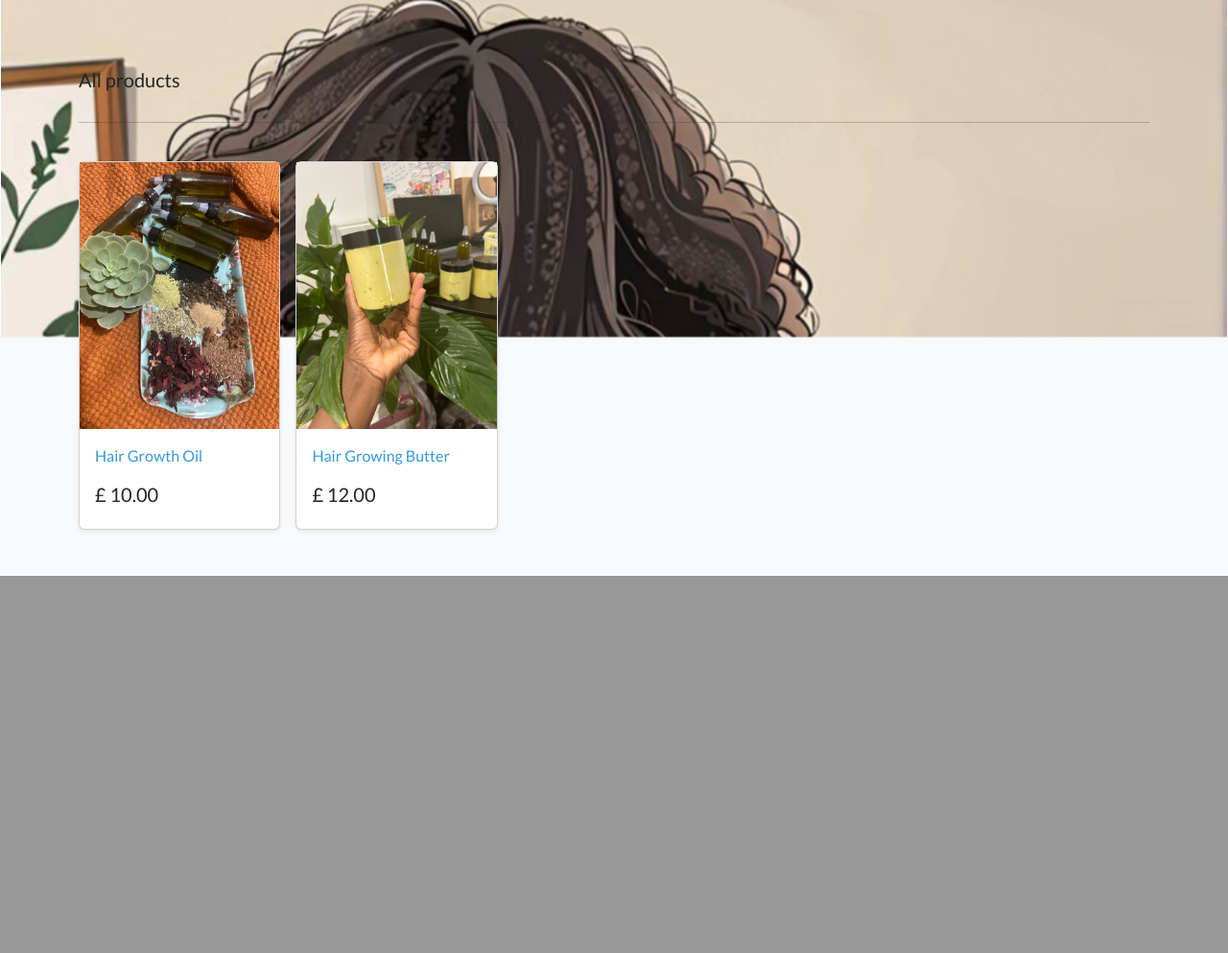
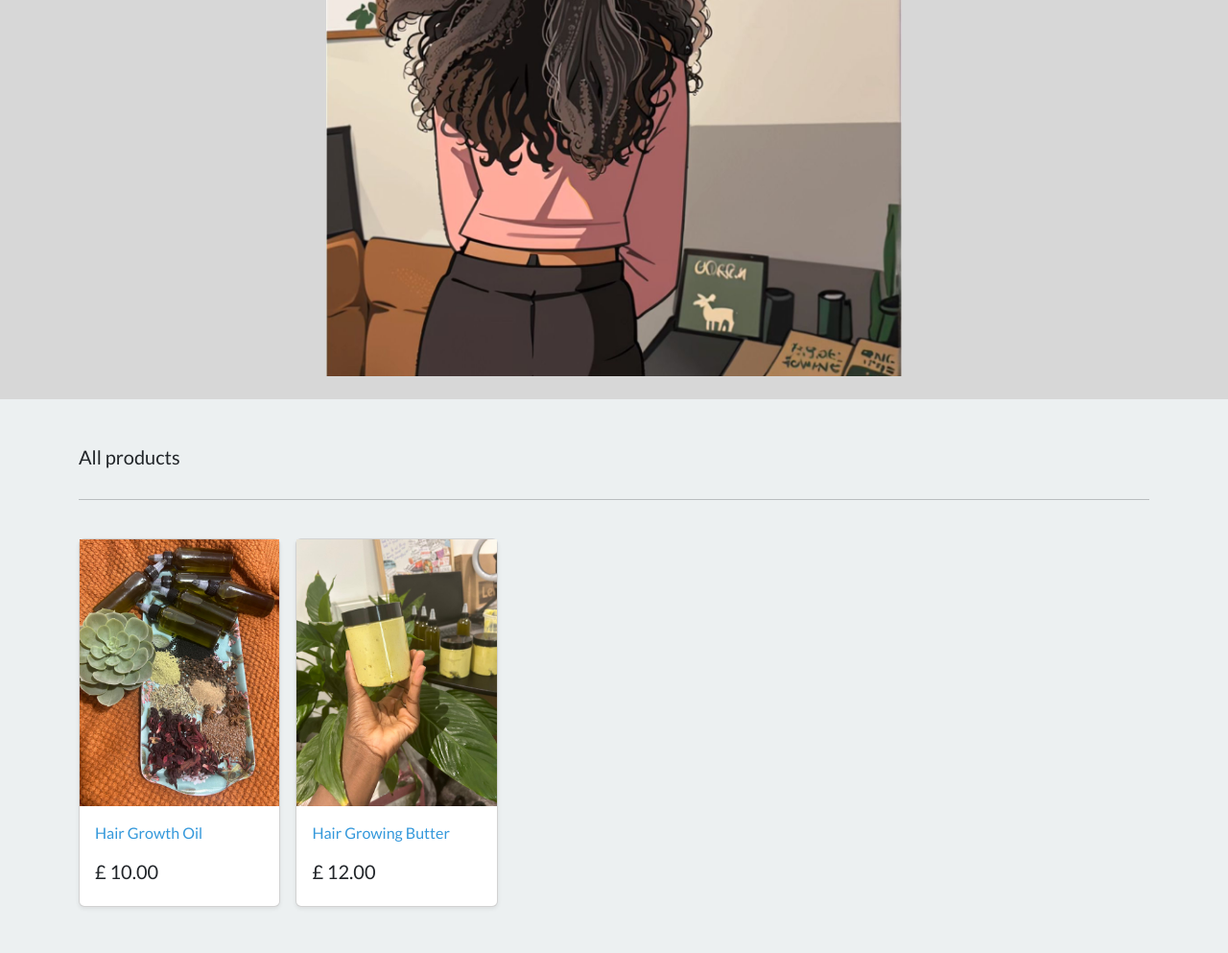
Before and after one commit to washedupjames/hair, a Django app: page / in a window 1280 px wide. Shown: the part 449-1442 px from the top of the page at 96% size. Before the commit the page ends 1049 px from the top, so only its background shows below. Run offline with Django 5.2, Linux system fonts and the light colour scheme; data comes from the database, SQL or seed files in the repository; some libraries are stand-ins or nearby versions.

Commit message:
beta v2.1

```diff
--- a/store/templates/store/base.html
+++ b/store/templates/store/base.html
@@ -15,7 +15,7 @@
 
 
 
-	  <title> Afro Grow </title>
+      <title> Naturals </title>
 
 
 
@@ -56,18 +56,9 @@
         }
 
         body::before {
-            content: "";
-            position: fixed;
-            top: 0;
-            left: 0;
-            width: 100%;
-            height: 100%; /* This will stretch to viewport height */
+
             background-image: url('{% static "media/images/Tracyart.jpg" %}');
-            background-repeat: no-repeat;
-            background-size: 100% auto; /* Full width, auto height */
-            background-attachment: fixed;
-            z-index: -1;
-            transform: translateY(var(--scroll-position, 0));
+
         }
     </style>
     <script>
@@ -135,7 +126,7 @@
     </button>
 
     <a class="navbar-brand main-heading text-black" href="{% url 'store' %}" style="margin-left: 0;">
-        Afro Grow
+        Naturals
     </a>
 
     <div class="collapse navbar-collapse text-center" id="navbarNavDropdown">
--- a/store/templates/store/store.html
+++ b/store/templates/store/store.html
@@ -5,13 +5,24 @@
 
 {% block content %}
 
+<style>
 
+
+  body{
+
+      background-color: rgb(215, 215, 215);
+  }
+
+
+</style>
     <!-- Introduction section -->
 
     <section class="py-4 text-center container">
 
+      <img src="{% static 'media/images/Tracyart.jpg' %}" alt="Description of Tracy's Art" width="600" height="auto">
 
-      <iframe src="https://player.vimeo.com/video/824354781?background=1&autopause=0&player_id=0&app_id=58479" width="100%" height="352" frameborder="0" allow="autoplay; fullscreen; picture-in-picture; clipboard-write; encrypted-media" title="IELTS on guitar" style="max-width: 100%; display: block; margin: 0 auto;"></iframe>
+
+         <!-- <iframe src="https://player.vimeo.com/video/824354781?background=1&autopause=0&player_id=0&app_id=58479" width="100%" height="352" frameborder="0" allow="autoplay; fullscreen; picture-in-picture; clipboard-write; encrypted-media" title="IELTS on guitar" style="max-width: 100%; display: block; margin: 0 auto;"></iframe> -->
 
 
 
@@ -22,7 +33,7 @@
 
        <!-- All products section -->
 
-       <div class="album py-5 bg-transparent-white">
+       <div class="album py-5 bg-light">
 
         <div class="container">
 
```
